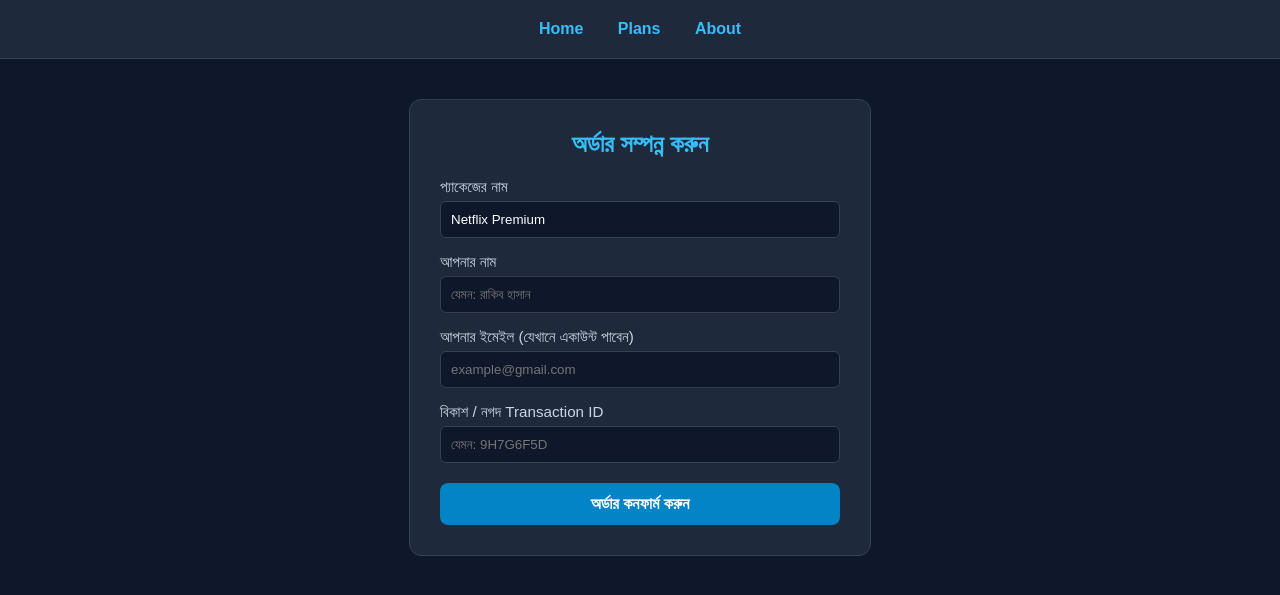
After one commit to subscriptionsarea-maker/Subscriptions-Area, a Laravel app: page /order in a window 1280 px wide. The commit adds this page. Shown: the top 595 px of the page. Run offline with Laravel 12, Linux system fonts and the light colour scheme.

Commit message:
Added Order Form, Database and Admin Dashboard

```diff
--- /dev/null
+++ b/myapp/resources/views/order.blade.php
@@ -0,0 +1,46 @@
+<!DOCTYPE html>
+<html lang="en">
+<head>
+    <meta charset="UTF-8">
+    <meta name="viewport" content="width=device-width, initial-scale=1.0">
+    <title>Order - Subscriptions Area</title>
+    <style>
+        body { font-family: sans-serif; background: #0f172a; color: #f8fafc; margin: 0; padding: 0; text-align: center; }
+        header { background: #1e293b; padding: 20px; border-bottom: 1px solid #334155; }
+        nav a { color: #38bdf8; text-decoration: none; margin: 0 15px; font-weight: bold; }
+        .box { background: #1e293b; border: 1px solid #334155; border-radius: 12px; padding: 30px; max-width: 400px; margin: 40px auto; text-align: left; }
+        h2 { color: #38bdf8; text-align: center; margin-top: 0; }
+        label { display: block; margin-top: 15px; color: #cbd5e1; font-size: 0.95rem; }
+        input { width: 100%; padding: 10px; margin-top: 5px; border-radius: 6px; border: 1px solid #334155; background: #0f172a; color: #fff; box-sizing: border-box; }
+        button { width: 100%; margin-top: 20px; padding: 12px; background: #0284c7; color: #fff; border: none; border-radius: 8px; font-weight: bold; font-size: 1rem; cursor: pointer; }
+        .alert { background: #065f46; color: #d1fae5; padding: 12px; border-radius: 8px; margin-bottom: 15px; text-align: center; }
+    </style>
+</head>
+<body>
+    <header>
+        <nav>
+            <a href="/">Home</a>
+            <a href="/plans">Plans</a>
+            <a href="/about">About</a>
+        </nav>
+    </header>
+    <div class="box">
+        <h2>অর্ডার সম্পন্ন করুন</h2>
+        @if(session('success'))
+            <div class="alert">{{ session('success') }}</div>
+        @endif
+        <form action="/order" method="POST">
+            @csrf
+            <label>প্যাকেজের নাম</label>
+            <input type="text" name="plan_name" value="{{ request('plan', 'Netflix Premium') }}" readonly>
+            <label>আপনার নাম</label>
+            <input type="text" name="customer_name" placeholder="যেমন: রাকিব হাসান" required>
+            <label>আপনার ইমেইল (যেখানে একাউন্ট পাবেন)</label>
+            <input type="email" name="customer_email" placeholder="example@gmail.com" required>
+            <label>বিকাশ / নগদ Transaction ID</label>
+            <input type="text" name="trx_id" placeholder="যেমন: 9H7G6F5D" required>
+            <button type="submit">অর্ডার কনফার্ম করুন</button>
+        </form>
+    </div>
+</body>
+</html>
--- a/myapp/resources/views/plans.blade.php
+++ b/myapp/resources/views/plans.blade.php
@@ -34,19 +34,19 @@
                 <h2>Netflix Premium</h2>
                 <div class="price">৳৩৫০ / মাস</div>
                 <p>4K Ultra HD কোয়ালিটি<br>১টি প্রাইভেট প্রোফাইল<br>তাৎক্ষণিক ডেলিভারি</p>
-                <a href="#" class="btn">অর্ডার করুন</a>
+                <a href="/order?plan=Subscription Plan" class="btn">অর্ডার করুন</a>
             </div>
             <div class="card">
                 <h2>Spotify Duo / Individual</h2>
                 <div class="price">৳১৫০ / মাস</div>
                 <p>অ্যাড-ফ্রি মিউজিক<br>অফলাইন ডাউনলোড<br>নিজস্ব ইমেইলে অ্যাক্টিভেশন</p>
-                <a href="#" class="btn">অর্ডার করুন</a>
+                <a href="/order?plan=Subscription Plan" class="btn">অর্ডার করুন</a>
             </div>
             <div class="card">
                 <h2>Canva Pro</h2>
                 <div class="price">৳১২০ / মাস</div>
                 <p>সব প্রিমিয়াম টেমপ্লেট<br>ব্যাকগ্রাউন্ড রিমুভার<br>ফুল ওয়ারেন্টি সাপোর্ট</p>
-                <a href="#" class="btn">অর্ডার করুন</a>
+                <a href="/order?plan=Subscription Plan" class="btn">অর্ডার করুন</a>
             </div>
         </div>
     </div>
--- a/myapp/routes/web.php
+++ b/myapp/routes/web.php
@@ -7,3 +7,24 @@ Route::get('/', function () {
 });
 Route::view('/about', 'about');
 Route::view('/plans', 'plans');
+
+use Illuminate\Http\Request;
+use Illuminate\Support\Facades\DB;
+
+Route::view('/order', 'order');
+Route::post('/order', function (Request $request) {
+    DB::table('orders')->insert([
+        'plan_name' => $request->plan_name,
+        'customer_name' => $request->customer_name,
+        'customer_email' => $request->customer_email,
+        'trx_id' => $request->trx_id,
+        'created_at' => now(),
+        'updated_at' => now(),
+    ]);
+    return back()->with('success', 'ধন্যবাদ! আপনার অর্ডারটি সফলভাবে জমা হয়েছে।');
+});
+
+Route::get('/admin', function () {
+    $orders = DB::table('orders')->orderBy('id', 'desc')->get();
+    return view('admin', ['orders' => $orders]);
+});
```
Also changed, not shown: myapp/app/Models/Order.php (added, +10 -0 lines), myapp/resources/views/admin.blade.php (added, +65 -0 lines), myapp/database/migrations/2026_11_20_212000_create_orders_table.php (added).
